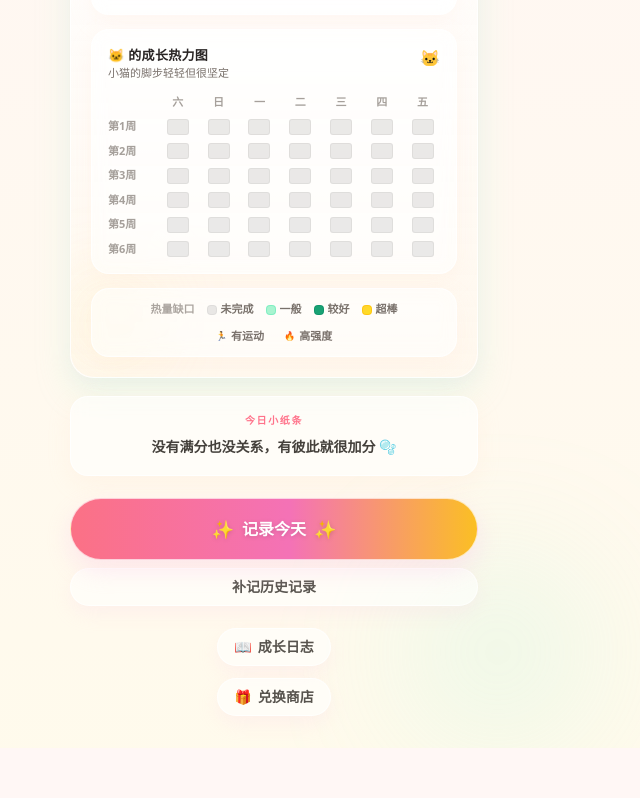
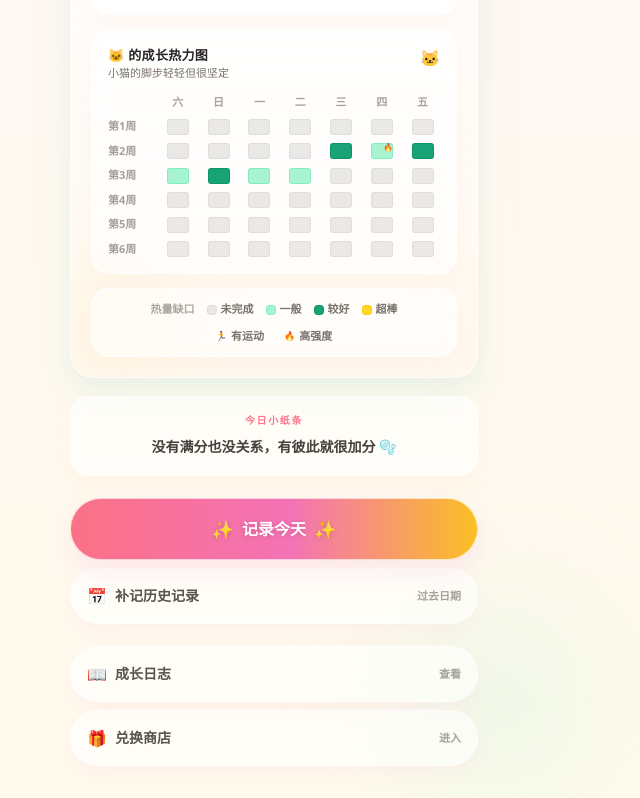
Before and after one commit to JIDAIN/couple_better_game, a Next.js app: page / in a window 1280 px wide. Shown: the part 926-1724 px from the top of the page, without its empty margins (366-1006 px from the left). Before the commit the page ends 1674 px from the top, so only its background shows below. Built offline with nearby package versions, Linux system fonts and the light colour scheme.

Commit message:
导入历史数据

```diff
--- a/components/home/ExchangeShop.tsx
+++ b/components/home/ExchangeShop.tsx
@@ -766,14 +766,21 @@ export function ExchangeShop() {
 
   return (
     <>
-      <div className="flex justify-center pt-1">
+      <div className="w-full">
         <button
           type="button"
           onClick={openShop}
-          className="ui-button-secondary inline-flex items-center gap-1.5 px-4 py-2 text-sm font-semibold text-stone-600"
+          className="ui-button-secondary group flex min-h-14 w-full items-center justify-between gap-3 px-4 py-3 text-left text-sm font-semibold text-stone-600 shadow-sm shadow-rose-100/25 transition duration-200 hover:-translate-y-0.5 hover:bg-white/85 active:translate-y-0"
         >
-          <span aria-hidden>🎁</span>
-          兑换商店
+          <span className="inline-flex min-w-0 items-center gap-2">
+            <span className="text-base" aria-hidden>
+              🎁
+            </span>
+            <span className="truncate">兑换商店</span>
+          </span>
+          <span className="shrink-0 text-[11px] font-semibold text-stone-400 transition group-hover:text-rose-500">
+            进入
+          </span>
         </button>
       </div>
 
--- a/components/home/GrowthLog.tsx
+++ b/components/home/GrowthLog.tsx
@@ -222,14 +222,21 @@ export function GrowthLog() {
 
   return (
     <>
-      <div className="flex justify-center">
+      <div className="w-full">
         <button
           type="button"
           onClick={openSheet}
-          className="ui-button-secondary inline-flex items-center gap-1.5 px-4 py-2 text-sm font-semibold text-stone-600"
+          className="ui-button-secondary group flex min-h-14 w-full items-center justify-between gap-3 px-4 py-3 text-left text-sm font-semibold text-stone-600 shadow-sm shadow-rose-100/25 transition duration-200 hover:-translate-y-0.5 hover:bg-white/85 active:translate-y-0"
         >
-          <span aria-hidden>📖</span>
-          成长日志
+          <span className="inline-flex min-w-0 items-center gap-2">
+            <span className="text-base" aria-hidden>
+              📖
+            </span>
+            <span className="truncate">成长日志</span>
+          </span>
+          <span className="shrink-0 text-[11px] font-semibold text-stone-400 transition group-hover:text-rose-500">
+            查看
+          </span>
         </button>
       </div>
 
--- a/components/home/HomeResourcesProvider.tsx
+++ b/components/home/HomeResourcesProvider.tsx
@@ -111,7 +111,7 @@ type ExchangeRedeemPayload = {
   icon: string;
 };
 
-type HomeResourcesState = {
+export type HomeResourcesState = {
   wallet: Wallet;
   streakDays: number;
   todayFishGems: number;
@@ -201,6 +201,46 @@ const DEFAULT_EXCHANGE_CATEGORIES: ExchangeCategory[] = [
   },
 ];
 
+const MAY_HISTORY_ROWS = [
+  {
+    day: 6,
+    fish: { deficit: 525, minutes: 0 },
+    cat: { deficit: 284, minutes: 0 },
+  },
+  {
+    day: 7,
+    fish: { deficit: 501, minutes: 60 },
+    cat: { deficit: 236, minutes: 60 },
+  },
+  {
+    day: 8,
+    fish: { deficit: 871, minutes: 0 },
+    cat: { deficit: 405, minutes: 0 },
+  },
+  {
+    day: 9,
+    fish: { deficit: 565, minutes: 0 },
+    cat: { deficit: 89, minutes: 0 },
+  },
+  {
+    day: 10,
+    fish: { deficit: 681, minutes: 0 },
+    cat: { deficit: 405, minutes: 0 },
+  },
+  {
+    day: 11,
+    fish: { deficit: 508, minutes: 0 },
+    cat: { deficit: 200, minutes: 0 },
+  },
+  {
+    day: 12,
+    fish: { deficit: 317, minutes: 0 },
+    cat: { deficit: 244, minutes: 0 },
+  },
+] as const;
+
+const MAY_HISTORY_IMPORT_PREFIX = "seed-may-history";
+
 const HomeResourcesContext = createContext<HomeResourcesContextValue | null>(
   null,
 );
@@ -257,10 +297,14 @@ function readLocalState(
 
   try {
     const raw = window.localStorage.getItem(STORAGE_KEY);
-    if (!raw) return fallback;
+    if (!raw) {
+      const imported = importMayHistoryRecords(fallback);
+      writeLocalState(imported);
+      return imported;
+    }
     const parsed = JSON.parse(raw) as Partial<HomeResourcesState>;
 
-    return {
+    const restored: HomeResourcesState = {
       wallet: {
         gems: safeNumber(parsed.wallet?.gems, fallback.wallet.gems),
         coins: safeNumber(parsed.wallet?.coins, fallback.wallet.coins),
@@ -285,8 +329,13 @@ function readLocalState(
         ? parsed.exchangeCategories
         : fallback.exchangeCategories,
     };
+    const imported = importMayHistoryRecords(restored);
+    writeLocalState(imported);
+    return imported;
   } catch {
-    return fallback;
+    const imported = importMayHistoryRecords(fallback);
+    writeLocalState(imported);
+    return imported;
   }
 }
 
@@ -428,6 +477,106 @@ function sumRecordGems(records: DailyRecord[]) {
 
 function sumRecordCoins(records: DailyRecord[]) {
   return records.reduce((total, record) => total + record.coins, 0);
+}
+
+export function importMayHistoryRecords(
+  state: HomeResourcesState,
+): HomeResourcesState {
+  const importDates = new Set(
+    MAY_HISTORY_ROWS.map((row) => isoDateFromMayDay(row.day)),
+  );
+  const baseRecords = state.dailyRecords.filter(
+    (record) => !importDates.has(recordIsoDate(record)),
+  );
+  const oldImportRecords = state.dailyRecords.filter((record) =>
+    importDates.has(recordIsoDate(record)),
+  );
+
+  let workingRecords = orderDailyRecords(baseRecords);
+  const importedRecords: DailyRecord[] = [];
+
+  for (const row of MAY_HISTORY_ROWS) {
+    const recordDate = isoDateFromMayDay(row.day);
+    const previousDate = previousIsoDate(recordDate);
+    const yesterdayRecord = previousDate
+      ? findRecordByIso(workingRecords, previousDate)
+      : null;
+    const fishInput: SideLogInput = {
+      weightKg: null,
+      deficit: row.fish.deficit,
+      minutes: row.fish.minutes,
+    };
+    const catInput: SideLogInput = {
+      weightKg: null,
+      deficit: row.cat.deficit,
+      minutes: row.cat.minutes,
+    };
+    const fishGems = gemsForPerson("fish", fishInput, yesterdayRecord);
+    const catGems = gemsForPerson("cat", catInput, yesterdayRecord);
+    const couple = computeCoupleBonus(fishInput, catInput);
+    const todayGemTotal = fishGems + catGems + couple.gems;
+    const coin = computeCoinPreview({
+      fish: fishInput,
+      cat: catInput,
+      todayDay: row.day,
+      todayGemTotal,
+      currentWeekGemTotal: sumRecordGems(workingRecords),
+      dailyRecords: workingRecords,
+    });
+
+    const record: DailyRecord = {
+      id: `${MAY_HISTORY_IMPORT_PREFIX}-${recordDate}`,
+      date: formatRecordDateFromIso(recordDate),
+      recordDate,
+      createdAt: `${recordDate}T12:00:00.000Z`,
+      day: row.day,
+      fish: {
+        ...fishInput,
+        gems: fishGems,
+      },
+      cat: {
+        ...catInput,
+        gems: catGems,
+      },
+      bonus: couple.gems,
+      coins: coin.delta,
+      fishHeat: buildHeatmapDay(fishInput),
+      catHeat: buildHeatmapDay(catInput),
+    };
+
+    importedRecords.push(record);
+    workingRecords = orderDailyRecords([record, ...workingRecords]);
+  }
+
+  const nextRecords = orderDailyRecords([...importedRecords, ...baseRecords]);
+  const oldGemTotal = sumRecordGems(oldImportRecords);
+  const newGemTotal = sumRecordGems(importedRecords);
+  const oldCoinTotal = sumRecordCoins(oldImportRecords);
+  const newCoinTotal = sumRecordCoins(importedRecords);
+  const todayRecord = findRecordByIso(
+    nextRecords,
+    isoDateFromMayDay(getMaySettlementDay()),
+  );
+
+  return {
+    ...state,
+    wallet: {
+      gems: Math.min(
+        GEM_CAP,
+        Math.max(0, state.wallet.gems - oldGemTotal + newGemTotal),
+      ),
+      coins: Math.max(0, state.wallet.coins - oldCoinTotal + newCoinTotal),
+    },
+    todayFishGems: todayRecord?.fish.gems ?? state.todayFishGems,
+    todayCatGems: todayRecord?.cat.gems ?? state.todayCatGems,
+    todayBonusGems: todayRecord?.bonus ?? state.todayBonusGems,
+    weekGemTotal: sumRecordGems(nextRecords),
+    weekCoinTotal: sumRecordCoins(nextRecords),
+    streakDays: deficitStreakEndingAt(nextRecords, getMaySettlementDay()),
+    fishHeatmapOverrides: buildHeatmapOverrides(nextRecords, "fish"),
+    catHeatmapOverrides: buildHeatmapOverrides(nextRecords, "cat"),
+    dailyRecords: nextRecords,
+  };
 }
 
 export function HomeResourcesProvider({
--- a/components/home/HomeScreen.tsx
+++ b/components/home/HomeScreen.tsx
@@ -35,7 +35,7 @@ export function HomeScreen() {
 
           <RecordTodayButton />
 
-          <div className="flex flex-col items-center gap-2 pt-1">
+          <div className="flex w-full flex-col gap-2 pt-1">
             <GrowthLog />
 
             <ExchangeShop />
--- a/components/home/RecordTodaySettlement.tsx
+++ b/components/home/RecordTodaySettlement.tsx
@@ -443,9 +443,17 @@ export function RecordTodaySettlement() {
             setHistoryDate(getDefaultHistoryDate());
             setOpen(true);
           }}
-          className="ui-button-secondary w-full px-4 py-2 text-sm font-semibold text-stone-600"
+          className="ui-button-secondary group flex min-h-14 w-full items-center justify-between gap-3 px-4 py-3 text-left text-sm font-semibold text-stone-600 shadow-sm shadow-rose-100/25 transition duration-200 hover:-translate-y-0.5 hover:bg-white/85 active:translate-y-0"
         >
-          补记历史记录
+          <span className="inline-flex min-w-0 items-center gap-2">
+            <span className="text-base" aria-hidden>
+              📅
+            </span>
+            <span className="truncate">补记历史记录</span>
+          </span>
+          <span className="shrink-0 text-[11px] font-semibold text-stone-400 transition group-hover:text-rose-500">
+            过去日期
+          </span>
         </button>
       </div>
 
```
